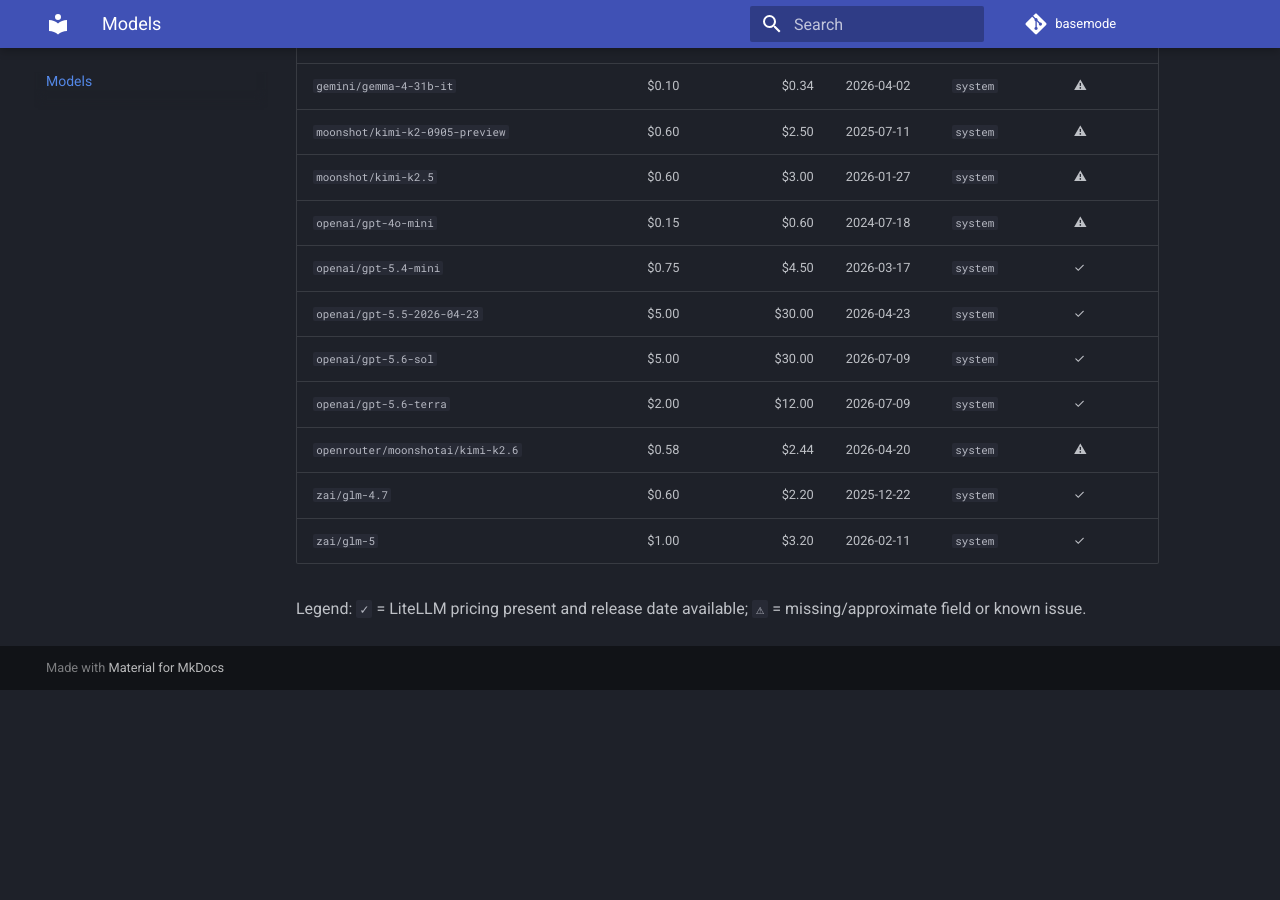
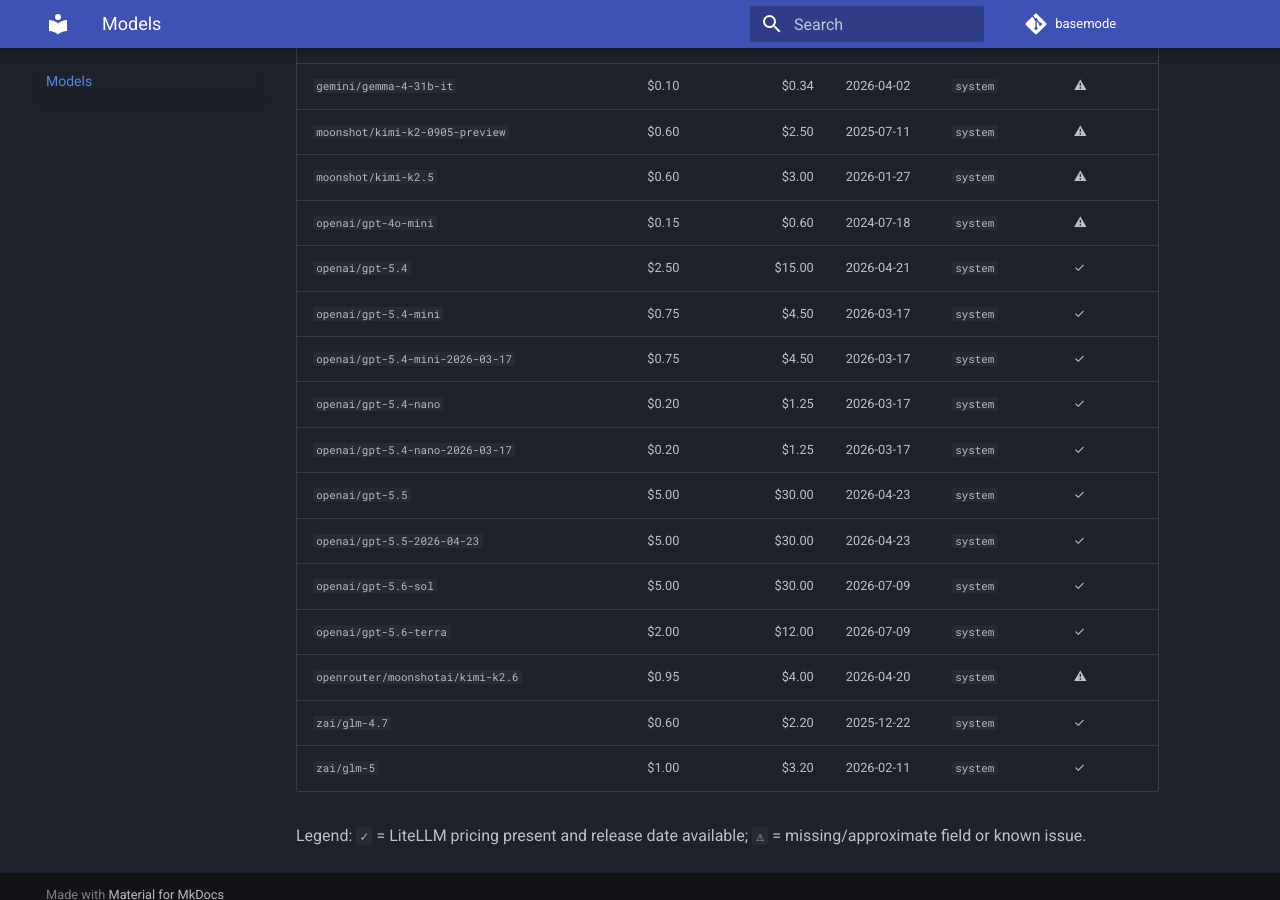
Before and after one commit to FergusFettes/basemode, an MkDocs documentation site: the page built from docs/usage/Verified Models.md, in a window 1280 px wide and 900 px high, scrolled down 979 px. Built offline with MkDocs 1.6.1 and Material for MkDocs 9.7.7, drawn with Linux system fonts in a browser that asks for light colours; comment, search, counter and statistics services are not loaded; before the commit the page ends 1669 px from its top, so only the background shows below that.

Commit message:
chore(models): discover new OpenAI/Anthropic models

```diff
--- a/docs/usage/Verified Models.md
+++ b/docs/usage/Verified Models.md
@@ -24,11 +24,16 @@ Single generated table, refreshed by CI.
 | `moonshot/kimi-k2-0905-preview` | $0.60 | $2.50 | 2025-07-11 | `system` | ⚠ |
 | `moonshot/kimi-k2.5` | $0.60 | $3.00 | 2026-01-27 | `system` | ⚠ |
 | `openai/gpt-4o-mini` | $0.15 | $0.60 | 2024-07-18 | `system` | ⚠ |
+| `openai/gpt-5.4` | $2.50 | $15.00 | 2026-04-21 | `system` | ✓ |
 | `openai/gpt-5.4-mini` | $0.75 | $4.50 | 2026-03-17 | `system` | ✓ |
+| `openai/gpt-5.4-mini-2026-03-17` | $0.75 | $4.50 | 2026-03-17 | `system` | ✓ |
+| `openai/gpt-5.4-nano` | $0.20 | $1.25 | 2026-03-17 | `system` | ✓ |
+| `openai/gpt-5.4-nano-2026-03-17` | $0.20 | $1.25 | 2026-03-17 | `system` | ✓ |
+| `openai/gpt-5.5` | $5.00 | $30.00 | 2026-04-23 | `system` | ✓ |
 | `openai/gpt-5.5-2026-04-23` | $5.00 | $30.00 | 2026-04-23 | `system` | ✓ |
 | `openai/gpt-5.6-sol` | $5.00 | $30.00 | 2026-07-09 | `system` | ✓ |
 | `openai/gpt-5.6-terra` | $2.00 | $12.00 | 2026-07-09 | `system` | ✓ |
-| `openrouter/moonshotai/kimi-k2.6` | $0.58 | $2.44 | 2026-04-20 | `system` | ⚠ |
+| `openrouter/moonshotai/kimi-k2.6` | $0.95 | $4.00 | 2026-04-20 | `system` | ⚠ |
 | `zai/glm-4.7` | $0.60 | $2.20 | 2025-12-22 | `system` | ✓ |
 | `zai/glm-5` | $1.00 | $3.20 | 2026-02-11 | `system` | ✓ |
 
--- a/pyproject.toml
+++ b/pyproject.toml
@@ -4,7 +4,7 @@ build-backend = "hatchling.build"
 
 [project]
 name = "basemode"
-version = "0.1.6"
+version = "0.1.7"
 description = "Make any LLM do raw text continuation"
 readme = "README.md"
 license = "Apache-2.0"
```
Also changed, not shown: README.md (+6 -1 lines), 4 other files.
